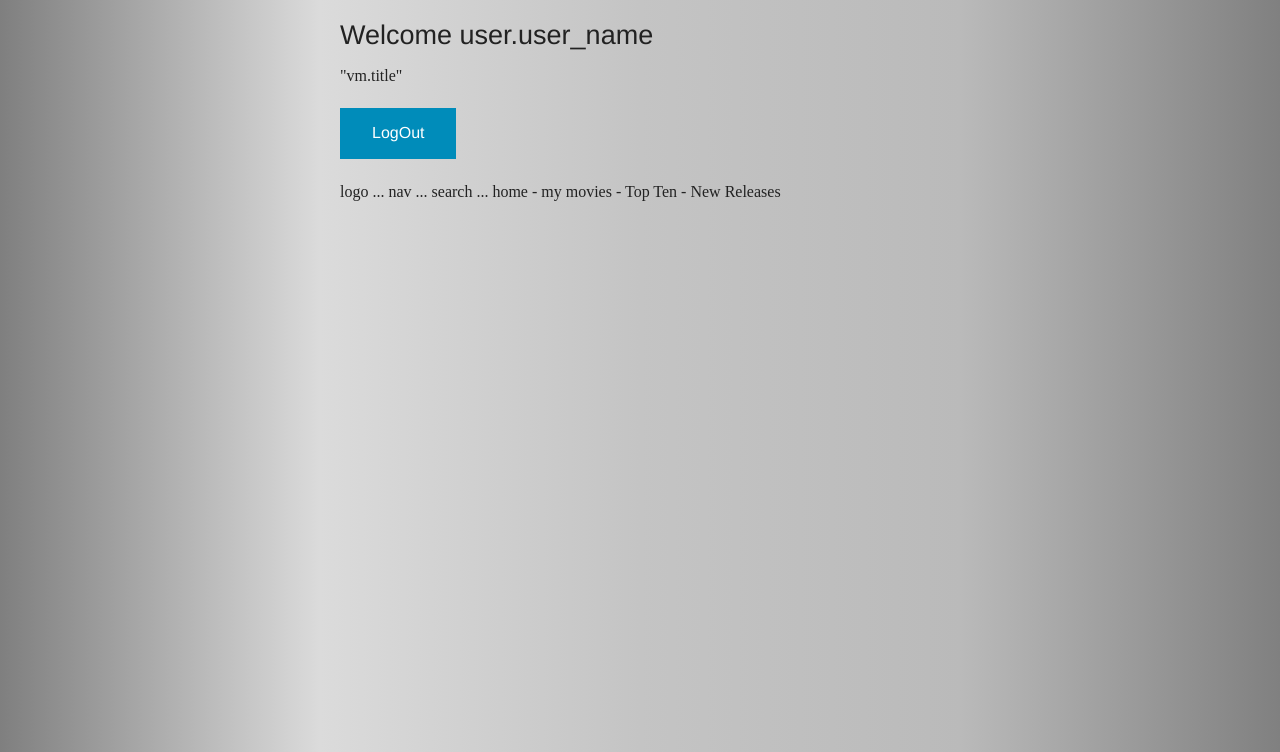
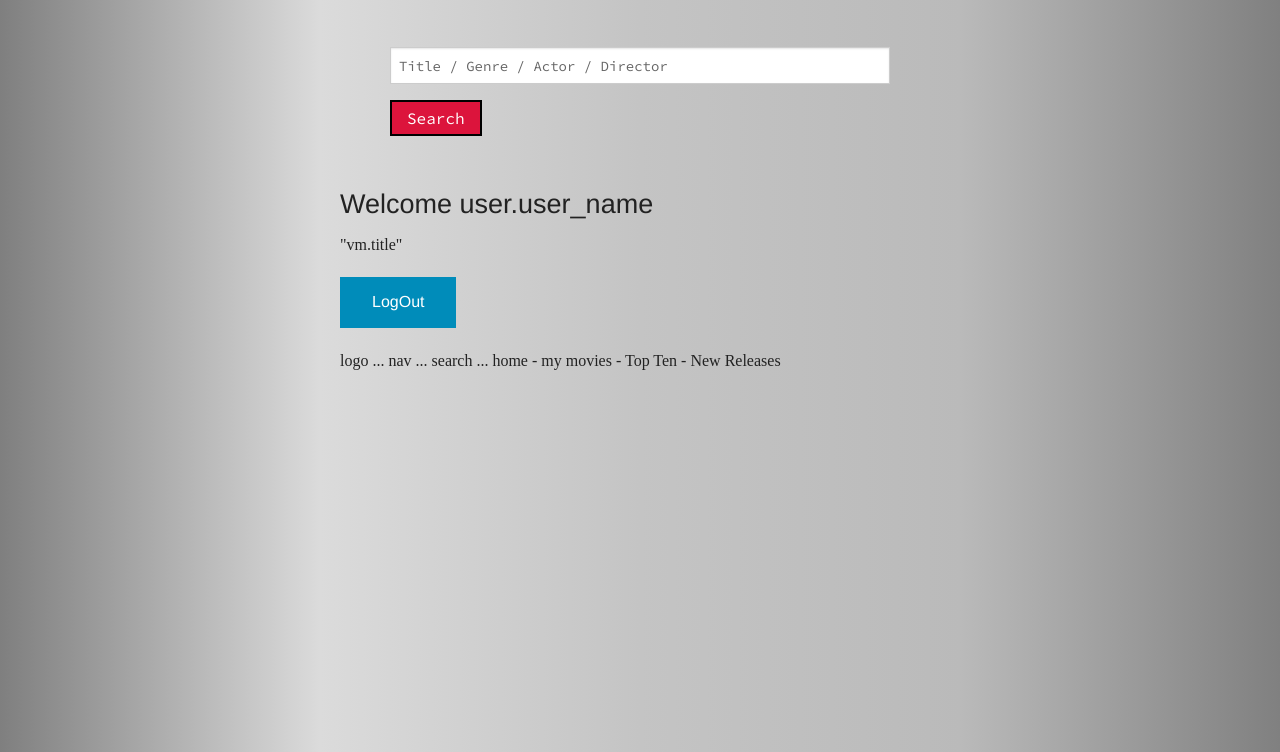
Before and after one commit to MovieSidekick/SidekickApp, a website with bundled scripts: page app/index.html in a window 1280 px wide. Shown: the part 48-800 px from the top of the page. Built offline with nearby package versions, Linux system fonts and the light colour scheme; some packages are replaced by stand-ins of ours; a web font is replaced by a local one.

Commit message:
Added search box to layout.tpl.html.

```diff
--- a/app/templates/app-layout/layout.tpl.html
+++ b/app/templates/app-layout/layout.tpl.html
@@ -7,17 +7,17 @@
     </li>
   </ul>
   <section class="top-bar-section">
+
     <ul class="right">
       <li><a href="#/">Home</a></li>
       <li><a href="#/login">Login</a></li>
-
       <li><a href="#/signup">Sign Up</a></li>
-
-<!-- ADD SEARCH BOX -->
-
     </ul>
   </section>
 </nav>
-
+<form ng-submit="search(query)" id="searchForm">
+  <input type="text" placeholder="Title / Genre / Actor / Director" ng-model="query" required/>
+  <input type="button" value="Search" id="searchButton"/>
+</form>
 
 <section class="container" ui-view></section>
--- a/js/app-layout/controllers/home.controller.js
+++ b/js/app-layout/controllers/home.controller.js
@@ -4,7 +4,6 @@ let HomeController = function(SERVER) {
 
   vm.title = 'Home Page';
 
-
 };
 
 HomeController.$inject = ['SERVER'];
--- a/sass/main.scss
+++ b/sass/main.scss
@@ -20,6 +20,8 @@ body {
 form {
   font-family: $font-fun;
 }
+
+
 
 //Layout
 .toptitle {
@@ -99,3 +101,33 @@ form {
   color: white;
   padding: 10px 10px 5px 10px;
 }
+
+#searchForm {
+  width: 500px;
+  margin: 50px auto;
+::-webkit-input-placeholder::before { font-family: fontAwesome; content:'\f002  '; color: #DC143C }
+::-moz-placeholder::before  { font-family: fontAwesome; content:'\f002  '; color: #DC143C } /* firefox 19+ */
+:-ms-input-placeholder::before  { font-family: fontAwesome; content:'\f002  '; color: #DC143C } /* ie */
+input:-moz-placeholder::before  { font-family: fontAwesome; content:'\f002  '; color: #DC143C }
+}
+
+.search {
+  padding: 8px 15px;
+  background: red;
+  border: 0px solid #dbdbdb;
+}
+
+#searchButton {
+  position: relative;
+  padding: 6px 15px;
+  // left: -8px;
+  border: 2px solid black;
+  background-color: #DC143C;
+  color: white;
+  display: inline;
+}
+
+#searchButton:hover {
+  background-color: white;
+  color: #DC143C;
+}
```
Also changed, not shown: app/css/main.css, 2 other files.
